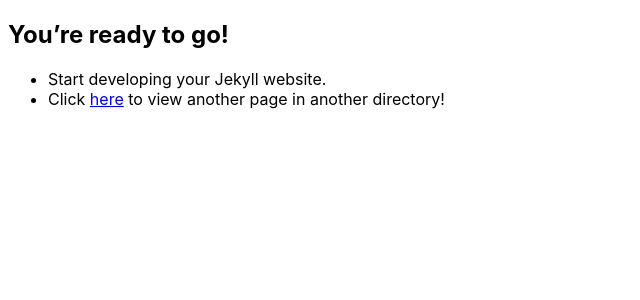
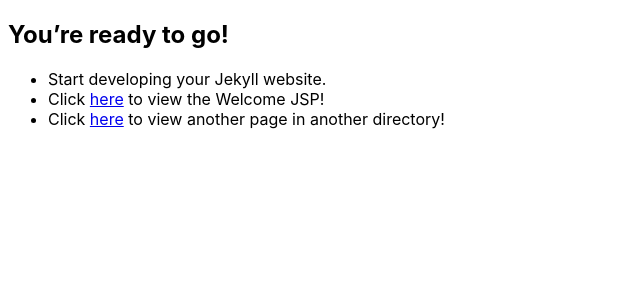
Before and after one commit to curriculeon/springsecurity.jekyll_projecttemplate, a Jekyll site: the page built from front-end/index.md, in a window 1280 px wide. Shown: the top 300 px of the page, without its empty margins (0-640 px from the left). Built offline with Jekyll 4.4.1, drawn with Linux system fonts in a browser that asks for light colours.

Commit message:
updated index.md and _config.yml of frontend

```diff
--- a/front-end/_config.yml
+++ b/front-end/_config.yml
@@ -1,4 +1,6 @@
 # Where things are
+theme: jekyll-theme-cayman
+
 source              : .
 destination         : ./../src/main/resources/static
 collections_dir     : .
@@ -29,7 +31,8 @@ unpublished         : false
 
 # Plugins
 whitelist           : []
-plugins             : []
+plugins:
+  - jekyll-seo-tag
 
 # Conversion
 markdown            : kramdown
--- a/front-end/index.md
+++ b/front-end/index.md
@@ -1,8 +1,9 @@
 ---
 layout: default
-title: "Happy Jekylling!"
+title: "Curriculeon Jekyll Spring Security Project Template!"
 ---
 
 ## You're ready to go!
 * Start developing your Jekyll website.
+* Click [here](/) to view the Welcome JSP!
 * Click [here](./sample-directory/another-page-to-link-to.md) to view another page in another directory!
```
